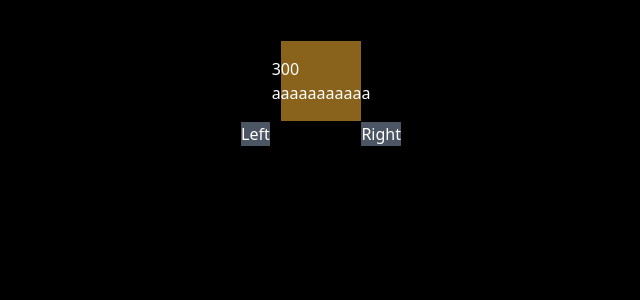
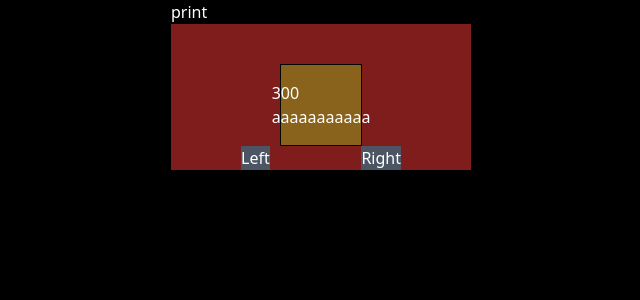
Before and after one commit to eAzizUrRehman/vue.the-workflow, a Nuxt app: page /home in a window 1280 px wide. Shown: the top 300 px of the page, without its empty margins (319-959 px from the left). Built offline with nearby package versions, Linux system fonts and the light colour scheme.

Commit message:
Introduce canvas

```diff
--- a/components/Flow.vue
+++ b/components/Flow.vue
@@ -1,5 +1,5 @@
 <template>
-  <div class="flex justify-between bg-red-90 0">
+  <div class="flex justify-center bg-red-900">
     <div
       v-for="(child, index) in children"
       :key="index"
@@ -22,17 +22,18 @@
         }"
       >
         {{ child.width }}
+        <!-- {{ child.parent }} -->
         {{ child.text }}
       </div>
       <div class="flex justify-between w-40">
         <button
-          @click="addChild([...path, index], 1)"
+          @click="addChild([...path, index], 1, child)"
           class="outline-none focus:outline-none bg-gray-600"
         >
           Left
         </button>
         <button
-          @click="addChild([...path, index], 2)"
+          @click="addChild([...path, index], 2, child)"
           class="outline-none focus:outline-none bg-gray-600"
         >
           Right
@@ -52,7 +53,7 @@
 
 <script>
 export default {
-  name: 'Flow',
+  name: "Flow",
   props: {
     children: {
       type: Array,
@@ -64,39 +65,31 @@ export default {
     },
   },
   methods: {
-    addChild(path, order) {
+    addChild(path, order, parent) {
       const randomColor = `#${Math.floor(Math.random() * 16777215).toString(
         16
-      )}`
+      )}`;
 
-      // console.log('randomColor ----------------- ', randomColor)
       const newChild = {
         path,
+        parent,
         payload: {
-          // text: 'new new new',
+          parent,
           text: randomColor,
           order,
           width: 300,
           color: randomColor,
           children: [],
         },
-      }
-      // console.log(
-      //   'Emitting add-child with data: ',
-      //   JSON.stringify(newChild, null, 2)
-      // )
-      this.$emit('add-child', newChild)
+      };
+
+      this.$emit("add-child", newChild);
     },
     handleAddChild(data) {
-      // this.addChild(path, order)
-      // console.log(
-      //   'data ----------------- 66666666666 ',
-      //   JSON.stringify(data, null, 2)
-      // )
-      this.$emit('add-child', data)
+      this.$emit("add-child", data);
     },
   },
-}
+};
 </script>
 
 <style scoped>
--- a/pages/home/index.vue
+++ b/pages/home/index.vue
@@ -1,20 +1,18 @@
 <template>
   <div class="flex justify-center items- center text-white bg-black h-dvh">
     <div class="overflow-x-auto overflow-y-auto max-w-[99%]">
-      <Flow
-        :children="initialChildren"
-        @add-child="addChild"
-      />
+      <button @click="print">print</button>
+      <Flow :children="initialChildren" @add-child="addChild" />
     </div>
   </div>
 </template>
 
 <script>
-import { ref } from 'vue'
-import Flow from '@/components/Flow.vue'
+import { ref } from "vue";
+import Flow from "@/components/Flow.vue";
 
 export default {
-  name: 'IndexPage',
+  name: "IndexPage",
   components: {
     Flow,
   },
@@ -22,70 +20,71 @@ export default {
     return {
       initialChildren: [
         {
-          text: 'aaaaaaaaaaa',
+          parent: null,
+          text: "aaaaaaaaaaa",
           type: null,
           width: 300,
-          color: '#89631b',
+          color: "#89631b",
           children: [],
         },
       ],
-    }
+    };
   },
   methods: {
-    recalculateWidths(parent) {
-        console.log('parent ***********&&&& ', JSON.stringify(parent, null, 2))
-        console.log('parent.children ***********&&&& ', JSON.stringify(parent.children, null, 2))
-      if (!parent.children || parent?.children?.length <= 1) return parent.width
+    print() {
+      console.log("initialChildren", this.initialChildren);
+    },
+    findParentNode(node, root) {},
+    calculateWidth(leafNode) {
+      if (!leafNode) return;
+      console.log("leafNode ***** ", leafNode);
 
-      let totalWidth = parent.children.reduce((total, child) => {
-        return total + child.width
-      }, 0)
+      let width = 0;
+      while (leafNode !== null) {
+        if (leafNode.children.length > 1) {
+          width = leafNode.children.reduce((acc, child) => {
+            return acc + (child.width || 0);
+          }, 0);
+        }
 
-      totalWidth += parent.width
+        console.log("width ***** ", width);
+        console.log("leafNode.width ***** ", leafNode.width);
 
-      return totalWidth
+        leafNode.width += width;
+
+        leafNode = leafNode.parent;
+      }
     },
     addChild(data) {
-      console.log('data ***********&&&& ', JSON.stringify(data, null, 2))
+      const path = data.path;
 
-      let parent = this.initialChildren[0]
-      for (let i = 1; i < data.path.length; i++) {
-        parent = parent.children[data.path[i]]
+      // const { parent } = data.parent;
+
+      // console.log("parent ----------- ", data.parent);
+
+      // console.log("data -------- *** ", data);
+      let leafNode = this.initialChildren[0];
+      for (let i = 1; i < path.length; i++) {
+        leafNode = leafNode.children[path[i]];
       }
 
-      if (!parent) return
+      if (!leafNode) return;
 
-      if (!parent.children) parent.children = []
+      if (!leafNode.children) leafNode.children = [];
 
-      const hasLeft = parent.children.some((child) => child.order === 1)
-      const hasRight = parent.children.some((child) => child.order === 2)
+      const hasLeft = leafNode.children.some((child) => child.order === 1);
+      const hasRight = leafNode.children.some((child) => child.order === 2);
 
-      if (hasLeft && data.payload.order === 1) return
-      if (hasRight && data.payload.order === 2) return
+      if (hasLeft && data.payload.order === 1) return;
+      if (hasRight && data.payload.order === 2) return;
 
-      console.log('hasLeft ************** ', hasLeft)
-      console.log('hasRight ************** ', hasRight)
+      // console.log("parent ----------- ", data.parent);
 
-      parent.children.push(data.payload)
-      console.log('after push ************** ')
+      // leafNode.children.push({ ...data.payload, parent: data.parent });
+      leafNode.children.push({ ...data.payload });
 
-      parent = this.initialChildren[0]
-      console.log(
-        'after push parent ************** ',
-
-        JSON.stringify(parent, null, 2)
-      )
-      for (let i = 1; i < data.path.length; i++) {
-        console.log('IN LOOPPPPP ***********&&&& ', i)
-        parent = parent.children[data.path[i]]
-
-        parent.width = this.recalculateWidths(parent)
-        console.log(
-          'parentparentparent ***********&&&& ',
-          JSON.stringify(parent, null, 2)
-        )
-      }
+      this.calculateWidth(leafNode);
     },
   },
-}
+};
 </script>
--- /dev/null
+++ b/pages/home2/index.vue
@@ -0,0 +1,182 @@
+<template>
+  <div class="bg-black w-screen h-dvh">
+    <button @click="PRINT" class="text-white">PRINT</button>
+    <div class="w-fit mx-auto">
+      <canvas ref="canvas" style="background-color: gray"></canvas>
+    </div>
+  </div>
+</template>
+
+<script>
+export default {
+  data() {
+    return {
+      workflow: [
+        {
+          text: "aaaaaaaaaaa",
+          type: null,
+          width: 300,
+          color: "#89631b",
+          children: [],
+          parent: null,
+        },
+      ],
+    };
+  },
+  methods: {
+    PRINT() {
+      console.log("workflow", this.workflow);
+    },
+    setCanvas() {
+      const canvas = this.$refs.canvas;
+      const maxHeight = window.innerHeight - 100;
+
+      canvas.width = this.workflow[0].width + 2000;
+      canvas.height = maxHeight;
+      const ctx = canvas.getContext("2d");
+
+      this.drawElements(ctx, this.workflow, canvas.width / 2, 50);
+
+      canvas.addEventListener("click", this.handleCanvasClick);
+    },
+    drawElements(ctx, elements, x, y) {
+      elements.forEach((element) => {
+        this.drawElement(ctx, element, x, y);
+        if (element.children.length > 0) {
+          element.children.forEach((child, index) => {
+            const { childX, childY } = this.calculateChildPosition(x, y, index, element.children.length);
+            this.drawElements(ctx, [child], childX, childY);
+          });
+        }
+      });
+    },
+    drawElement(ctx, element, x, y) {
+      console.log("element ----", element);
+      const containerWidth = element.width;
+      const containerHeight = 70;
+      ctx.fillStyle = element.color;
+      ctx.fillRect(x - 10, y - 10, containerWidth, containerHeight);
+      this.drawText(ctx, element, x, y);
+      this.drawButtons(ctx, element, x, y);
+    },
+    drawRectangle(ctx, element, x, y) {
+      const rectWidth = element.width;
+      const rectHeight = 50;
+      const radius = 20;
+
+      ctx.fillStyle = "black";
+      ctx.beginPath();
+      ctx.moveTo(x + 10, y);
+      ctx.lineTo(x + 20, y);
+      ctx.arcTo(x + 30, y, x + 30, y + 10, 10);
+      ctx.lineTo(x + 30, y + 10);
+      ctx.arcTo(x + 30, y + 10, x + 20, y + 10, 10);
+      ctx.lineTo(x + 10, y + 10);
+      ctx.arcTo(x, y + 10, x, y, 10);
+      ctx.lineTo(x, y);
+      ctx.arcTo(x, y, x + 10, y, 10);
+      ctx.closePath();
+      ctx.fill();
+    },
+    drawText(ctx, element, x, y) {
+      const rectWidth = element.width;
+      const rectHeight = 50;
+
+      ctx.font = "16px Arial";
+      ctx.fillStyle = "black";
+      ctx.textAlign = "center";
+      ctx.textBaseline = "middle";
+      ctx.fillText(element.text, x + rectWidth / 2, y + rectHeight / 2);
+      ctx.fillText(element.width, x + 10, y);
+    },
+    drawButtons(ctx, element, x, y) {
+      const rectWidth = 100;
+      const rectHeight = 50;
+
+      this.drawButton(ctx, "Left", x, y + rectHeight + 10, element, "left");
+      this.drawButton(
+        ctx,
+        "Right",
+        x + rectWidth - 50,
+        y + rectHeight + 10,
+        element,
+        "right"
+      );
+    },
+    drawButton(ctx, text, x, y, parentElement, type) {
+      const buttonWidth = 50;
+      const buttonHeight = 20;
+
+      const buttonRef = `${type}-button-${parentElement.text}`;
+      ctx.fillStyle = type === "left" ? "green" : "blue";
+      ctx.fillRect(x, y, buttonWidth, buttonHeight);
+
+      ctx.fillStyle = "white";
+      ctx.textAlign = "center";
+      ctx.textBaseline = "middle";
+      ctx.fillText(text, x + buttonWidth / 2, y + buttonHeight / 2);
+
+      parentElement[type + "ButtonRef"] = {
+        x,
+        y,
+        width: buttonWidth,
+        height: buttonHeight,
+        ref: buttonRef,
+      };
+    },
+    handleCanvasClick(event) {
+      const canvas = this.$refs.canvas;
+      const rect = canvas.getBoundingClientRect();
+      const x = event.clientX - rect.left;
+      const y = event.clientY - rect.top;
+
+      this.checkClick(this.workflow, x, y);
+    },
+    checkClick(elements, x, y) {
+      elements.forEach((element) => {
+        ["left", "right"].forEach((type) => {
+          const buttonRef = element[type + "ButtonRef"];
+          if (
+            buttonRef &&
+            x >= buttonRef.x &&
+            x <= buttonRef.x + buttonRef.width &&
+            y >= buttonRef.y &&
+            y <= buttonRef.y + buttonRef.height
+          ) {
+            this.addChild(element, type);
+          }
+        });
+        if (element.children.length > 0) {
+          this.checkClick(element.children, x, y);
+        }
+      });
+    },
+    addChild(parentElement, type) {
+      const randomColor = `#${Math.floor(Math.random() * 16777215).toString(
+        16
+      )}`;
+
+      const newChild = {
+        text: randomColor,
+        type: type,
+        width: 300,
+        color: randomColor,
+        children: [],
+        parent: parentElement,
+      };
+      parentElement.children.push(newChild);
+      this.setCanvas();
+    },
+    calculateChildPosition(parentX, parentY, index, totalChildren) {
+      const offsetX = 300; // Horizontal offset for each child
+      const offsetY = 100; // Vertical offset for each child
+      const childX = parentX + (index % 2 === 0 ? -offsetX : offsetX);
+      const childY = parentY + offsetY;
+      return { childX, childY };
+    },
+  },
+  mounted() {
+    this.setCanvas();
+  },
+};
+</script>
```
